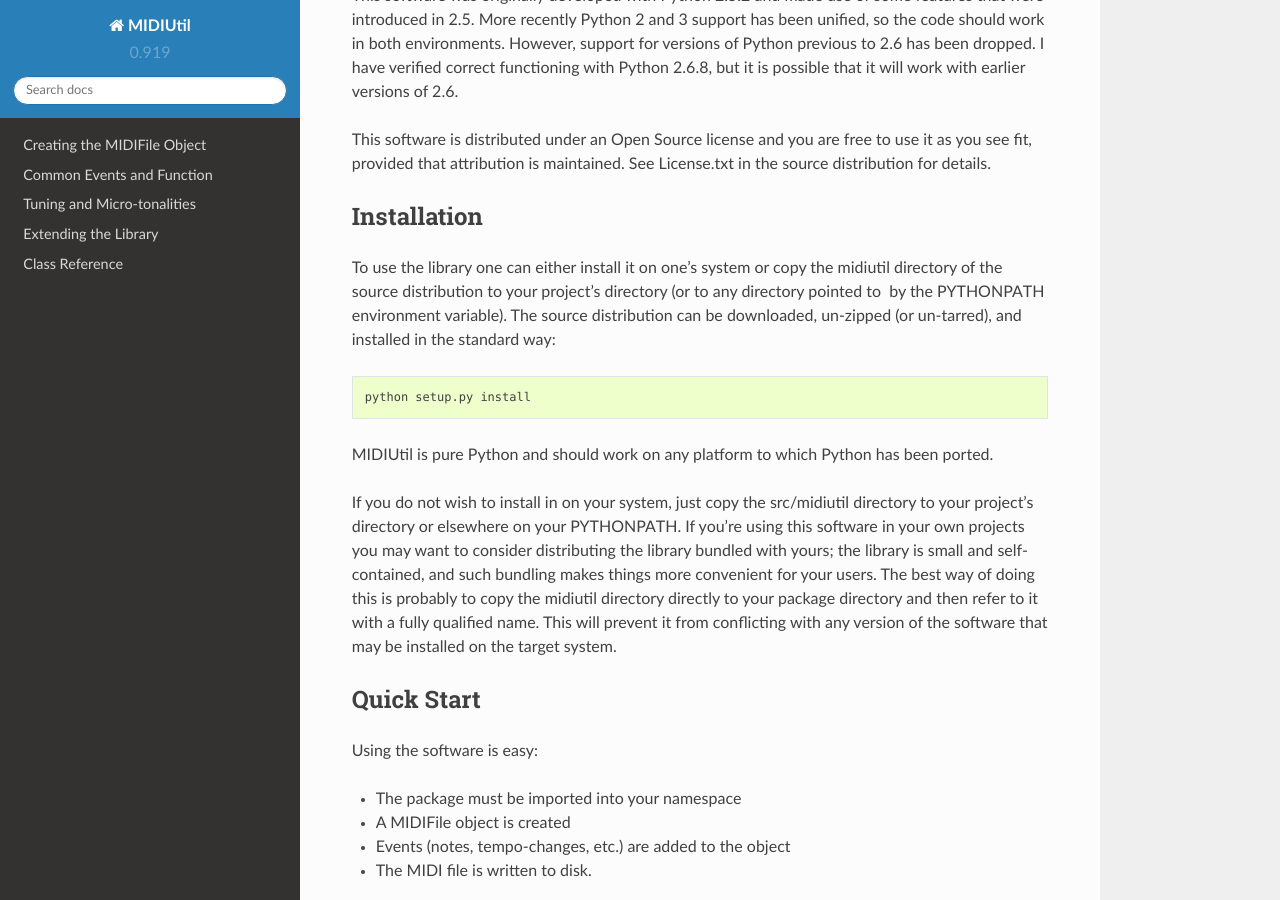
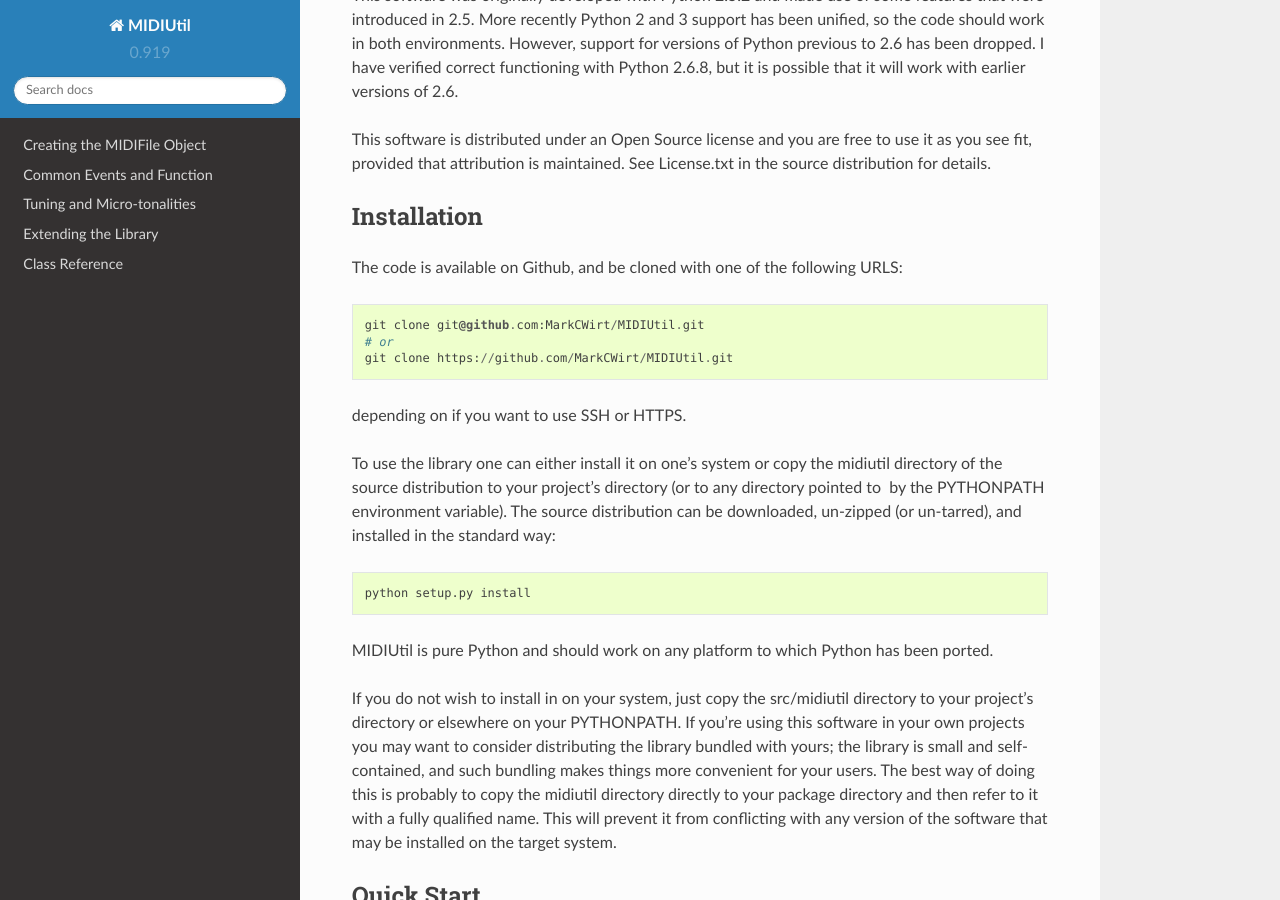
Before and after one commit to MarkCWirt/MIDIUtil, a Sphinx documentation site: the page built from documentation/index.rst, in a window 1280 px wide and 900 px high, scrolled down 544 px. Built offline with Sphinx 7.4.7 and the Read the Docs theme 2.0.0, drawn with Linux system fonts in a browser that asks for light colours.

Commit message:
Now that I have a repository, adding it to the documentation.

```diff
--- a/documentation/index.rst
+++ b/documentation/index.rst
@@ -49,6 +49,15 @@ See License.txt in the source distribution for details.
 
 Installation
 ------------
+
+The code is available on Github, and be cloned with one of the following
+URLS::
+
+    git clone git@github.com:MarkCWirt/MIDIUtil.git
+    # or
+    git clone https://github.com/MarkCWirt/MIDIUtil.git
+
+depending on if you want to use SSH or HTTPS.
 
 To use the library one can either install it on one's system or
 copy the midiutil directory of the source distribution to your
```
Also changed, not shown: README.rst (+9 -0 lines).
